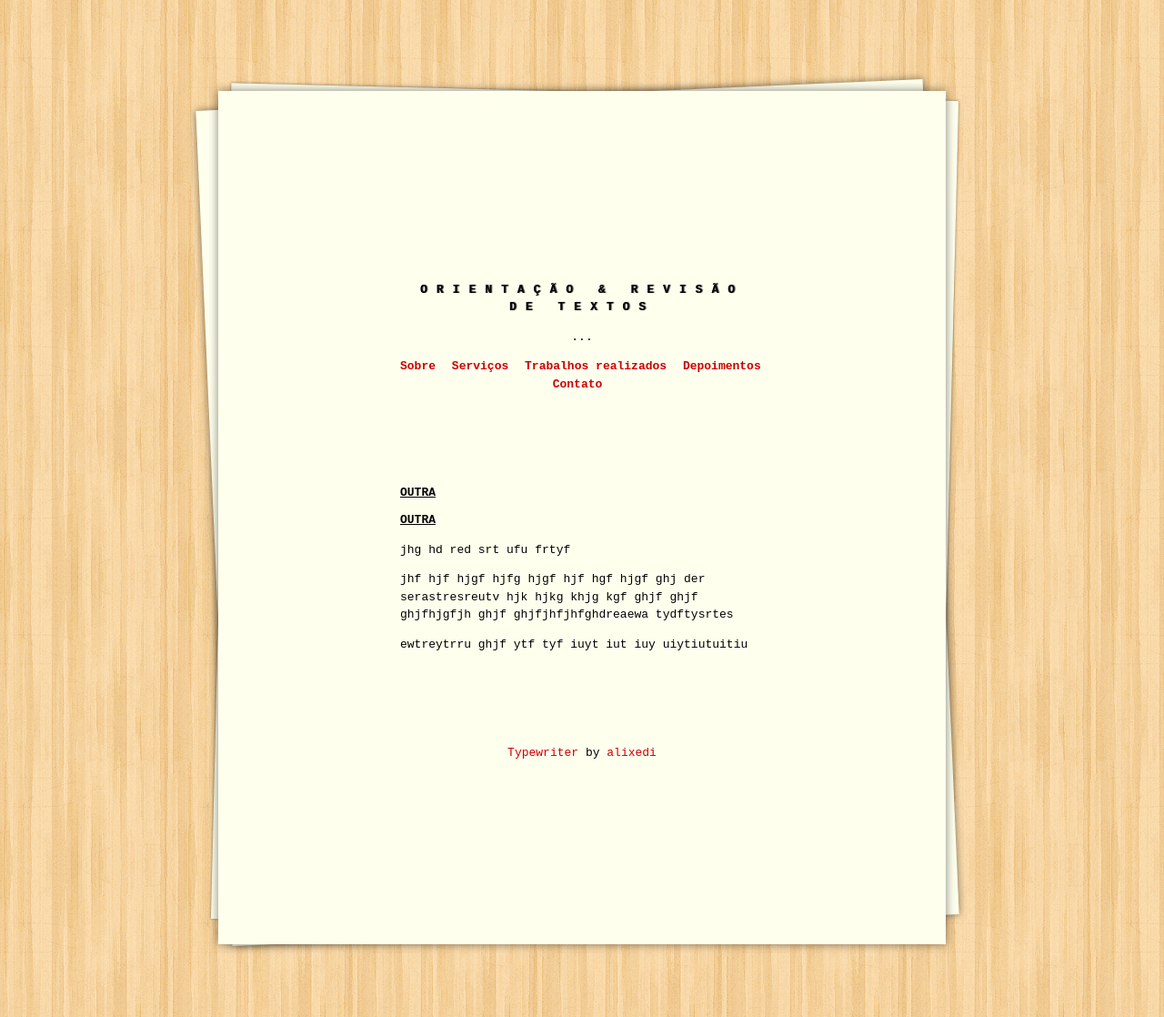
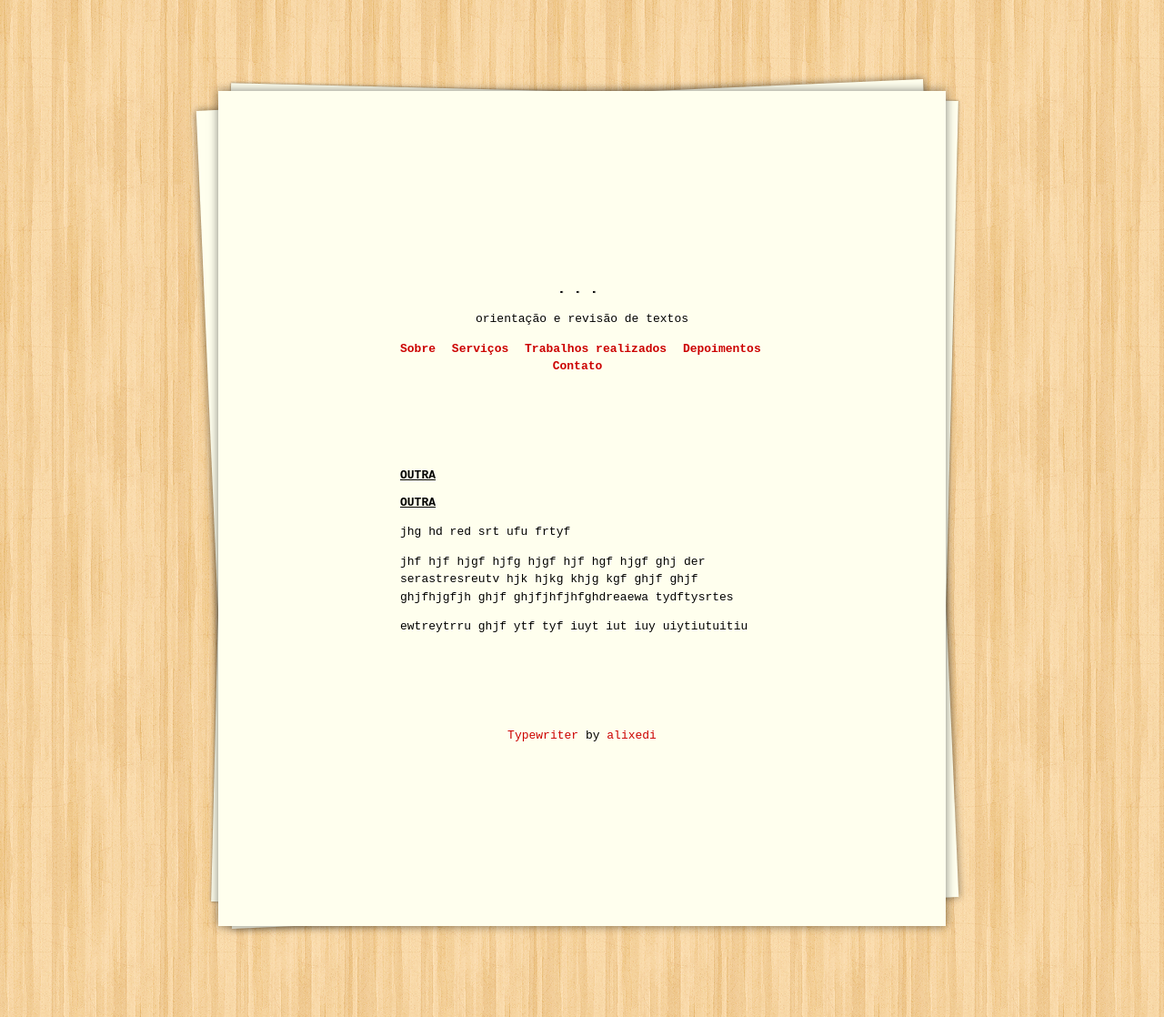
Before and after one commit to raqueldiniz/site, a Jekyll site: the page built from outra.md, in a window 1280 px wide. Shown: the whole page at 91% size. Built offline with Jekyll 4.4.1, drawn with Linux system fonts in a browser that asks for light colours.

Commit message:
Update _config.yml

```diff
--- a/_config.yml
+++ b/_config.yml
@@ -1,6 +1,6 @@
 # Site settings
-title: "Orientação & Revisão de Textos"
-description: "..."
+title: "..."
+description: "orientação e revisão de textos"
 baseurl: ""
 url: ""
 
@@ -8,7 +8,7 @@ url: ""
 markdown: kramdown
 permalink: pretty
 highlighter: pygments
-paginate: 5
+paginate: 3
 
 plugins:
   - jekyll-paginate
```
